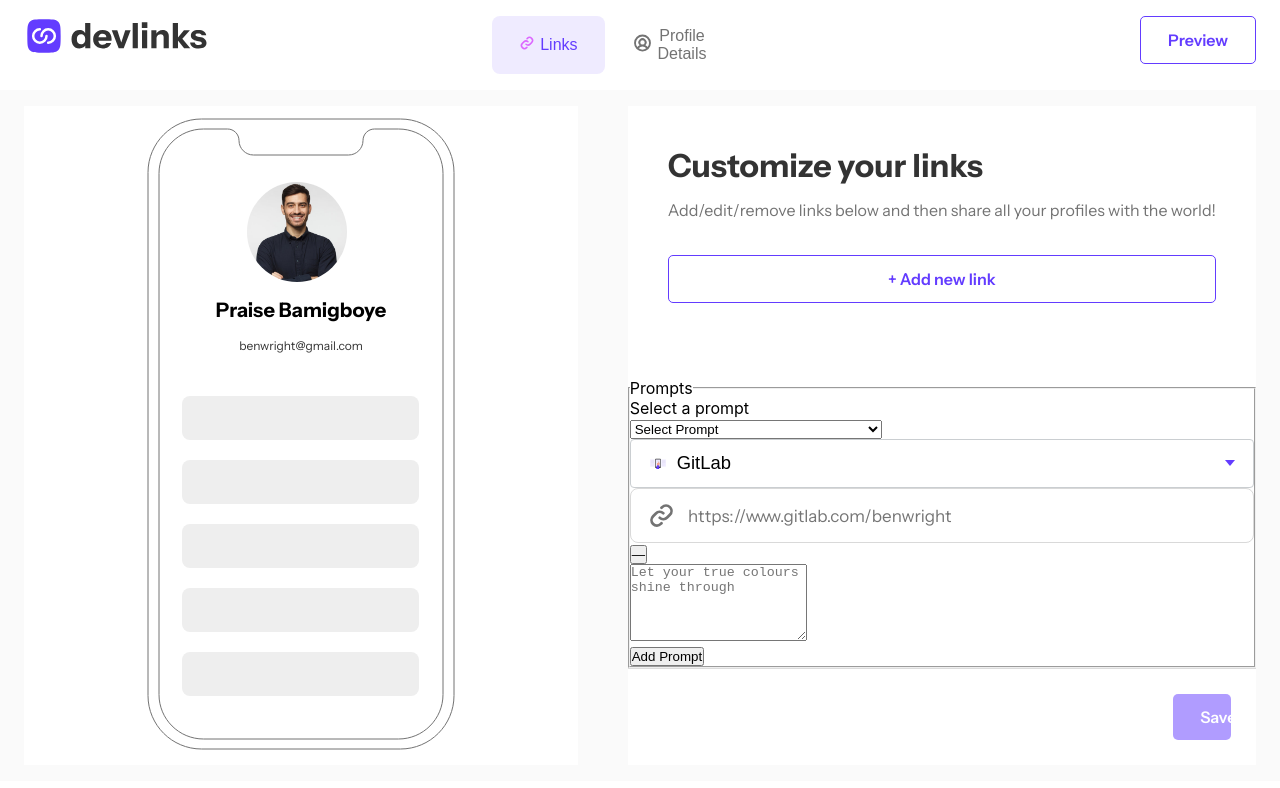
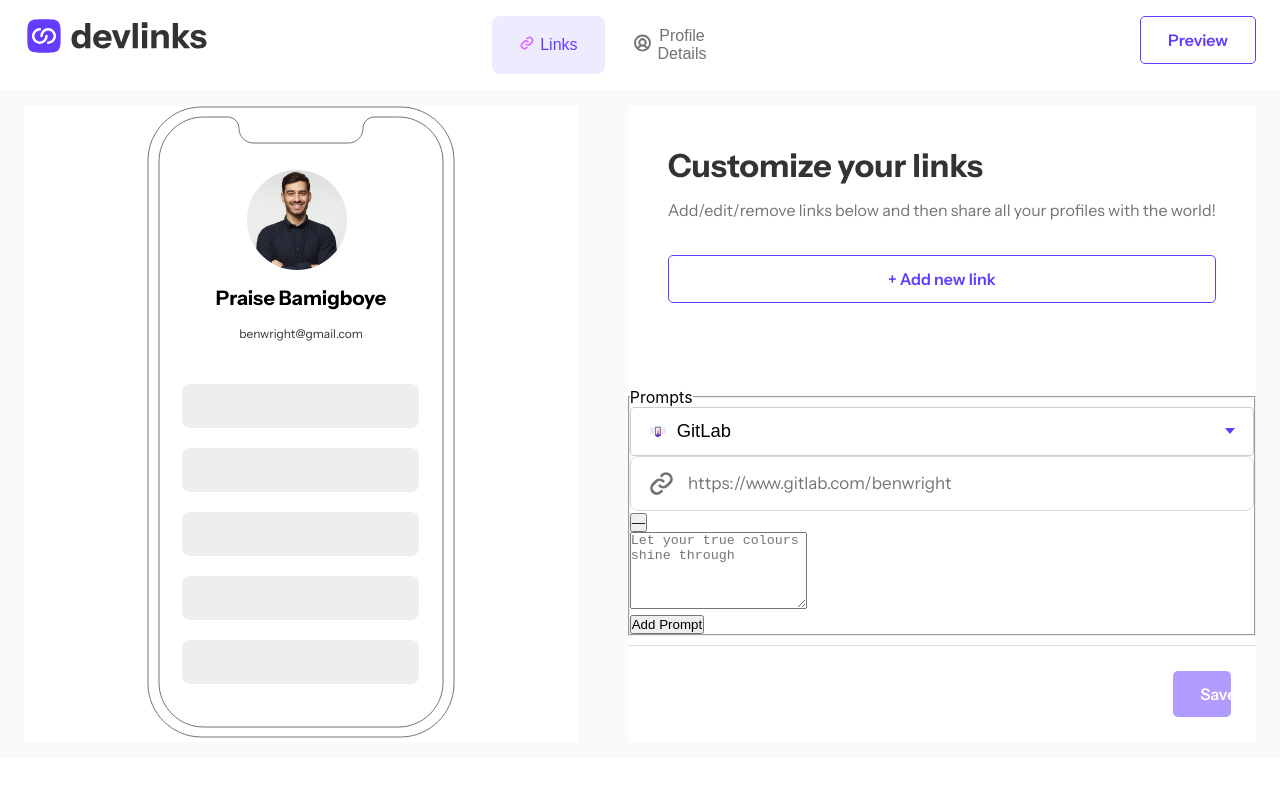
Before and after one commit to deeola/devlinks, a React (Create React App) app in the folder my-app/: page / in a window 1280 px wide. Shown: the top 788 px of the page. Built offline with nearby package versions, Linux system fonts and the light colour scheme.

Commit message:
make input entry differently

```diff
--- a/my-app/src/components/Addlink/Addnewlink.tsx
+++ b/my-app/src/components/Addlink/Addnewlink.tsx
@@ -1,4 +1,3 @@
-
 import React, { useState, useEffect } from "react";
 import { linkArray } from "../../linkArray";
 import "../Dropdown/Dropdown.css";
@@ -34,15 +33,42 @@ export default function AddnewLink(Props: Tdropdown) {
 
   const handleButtonClick = (i: number) => {
     setActiveIndex(i === activeIndex ? null : i);
-
   };
 
+  const handleDelete = (i: any) => {
+    let deletePrompts = [...prompts];
+    deletePrompts.splice(i, 1);
+    setPrompts(deletePrompts);
+  };
+
+  useEffect(() => {
+    setPrompts((prevPrompts) => {
+      const updatedPrompts = [...prevPrompts];
+      updatedPrompts[0] = {
+        ...updatedPrompts[0],
+        label: selectedlabel,
+        bgColor: selectedBgColor,
+        placeholder: selectedPlaceholder,
+        image: selectedImage,
+        id: selectedId,
+        urlAddress: selectedUrl,
+      };
+      return updatedPrompts;
+    });
+  }, [
+    selectedlabel,
+    selectedBgColor,
+    selectedPlaceholder,
+    selectedImage,
+    selectedId,
+    selectedUrl,
+  ]);
 
   const [prompts, setPrompts] = useState([
     {
       prompt: "",
       answer: "",
-      label: "",
+      label: selectedlabel,
       bgColor: "",
       image: "",
       id: "",
@@ -86,7 +112,7 @@ export default function AddnewLink(Props: Tdropdown) {
       {
         prompt: "",
         answer: "",
-        label: "",
+        label: selectedlabel,
         bgColor: "",
         image: "",
         id: "",
@@ -95,12 +121,6 @@ export default function AddnewLink(Props: Tdropdown) {
         timestamp: new Date().getTime(),
       },
     ]);
-  };
-
-  const handleDelete = (i: any) => {
-    let deletePrompts = [...prompts];
-    deletePrompts.splice(i, 1);
-    setPrompts(deletePrompts);
   };
 
   //   const handleClick = (index: any, i: any) => {
@@ -132,11 +152,23 @@ export default function AddnewLink(Props: Tdropdown) {
     handlePrompt(e, i);
 
     setIsActive(false);
+    setActiveIndex(null);
   };
 
-  const handleInputChange = (e: any, i: any, value: string) => {
-    handlePrompt(e, i);
-    setSelectedSelectedUrl(value);
+  const handleInputChange = (
+    e: React.ChangeEvent<HTMLInputElement>,
+    i: number
+  ) => {
+    const { value } = e.target;
+
+    setPrompts((prevPrompts) => {
+      const updatedPrompts = [...prevPrompts];
+      updatedPrompts[i] = {
+        ...updatedPrompts[i],
+        answer: value,
+      };
+      return updatedPrompts;
+    });
   };
 
   //   const handleBlur = () => {
@@ -145,29 +177,6 @@ export default function AddnewLink(Props: Tdropdown) {
 
   //   }
 
-  useEffect(() => {
-    setPrompts((prevPrompts) => {
-      const updatedPrompts = [...prevPrompts];
-      updatedPrompts[0] = {
-        ...updatedPrompts[0],
-        label: selectedlabel,
-        bgColor: selectedBgColor,
-        placeholder: selectedPlaceholder,
-        image: selectedImage,
-        id: selectedId,
-        urlAddress: selectedUrl,
-      };
-      return updatedPrompts;
-    });
-  }, [
-    selectedlabel,
-    selectedBgColor,
-    selectedPlaceholder,
-    selectedImage,
-    selectedId,
-    selectedUrl,
-  ]);
-
   return (
     <div>
       <fieldset className="flex flex-col gap-2 border py-1 px-4">
@@ -175,45 +184,17 @@ export default function AddnewLink(Props: Tdropdown) {
           Prompts
         </legend>
         {prompts.map((prompt, i) => (
-          <div key={prompt.timestamp} className="flex flex-col">
-            <label className="text-3xl font-semibold">Select a prompt</label>
-            <div className="flex flex-row items-center gap-2">
-              <select
-                className="w-full border rounded text-lg leading-tight py-3 px-2 mt-4 mb-3 focus:outline-indigo-200"
-                id="prompt"
-                name="prompt"
-                onChange={(e) => handlePrompt(e, i)}
-              >
-                <option>Select Prompt</option>
-                <option value="Dating me is like...">
-                  Dating me is like...
-                </option>
-                <option value="Fact about me that surprises people:">
-                  Fact about me that surprises people:
-                </option>
-                <option value="I want someone who...">
-                  I want someone who...
-                </option>
-                <option value="I spend most of my money on:">
-                  I spend most of my money on:
-                </option>
-                <option value="The most spontaneous thing I've done:">
-                  The most spontaneous thing I've done:
-                </option>
-                <option value="We're the same type of weird if...">
-                  We're the same type of weird if...
-                </option>
-              </select>
-
+          <div key={prompt.timestamp}>
+            <div>
               <div
-                className={`custom-select ${(i === activeIndex ) ? "active" : ""}`}
+                className={`custom-select ${i === activeIndex ? "active" : ""}`}
               >
                 <button
                   className="select-button"
                   role="combobox"
                   aria-labelledby="select button"
                   aria-haspopup="listbox"
-                  aria-expanded={isActive ? "true" : "false"}
+                  aria-expanded={i === activeIndex ? "true" : "false"}
                   aria-controls="select-dropdown"
                   onClick={() => handleButtonClick(i)}
                 >
@@ -222,7 +203,7 @@ export default function AddnewLink(Props: Tdropdown) {
                       <img src={dropArrayImage} alt="Icon" />
                     </span>
 
-                    <span className="selected-value">{selectedlabel}</span>
+                    <span className="selected-value">{prompt.label}</span>
                   </div>
 
                   <span className="arrow"></span>
@@ -268,16 +249,14 @@ export default function AddnewLink(Props: Tdropdown) {
                 </span>
                 <div className="input-and-error">
                   <input
-                    value={selectedUrl}
-                    onChange={(e) => handleInputChange(e, i, e.target.value)}
-                    //   onBlur={handleBlur}
+                    value={prompt.answer}
+                    onChange={(e) => handleInputChange(e, i)}
                     type={type}
-                    //  name={name}
                     data-id="myInput"
                     className={`${error ? "error-text" : ""}`}
-                    placeholder={selectedPlaceholder}
-                    id="answer"
-                    name="answer"
+                    placeholder={prompt.placeholder}
+                    id={`answer-${i}`}
+                    name={`answer-${i}`}
                   />
                   {/* {touched && error && <span className="error-span"> {errorMessage} </span>} */}
                 </div>
```
